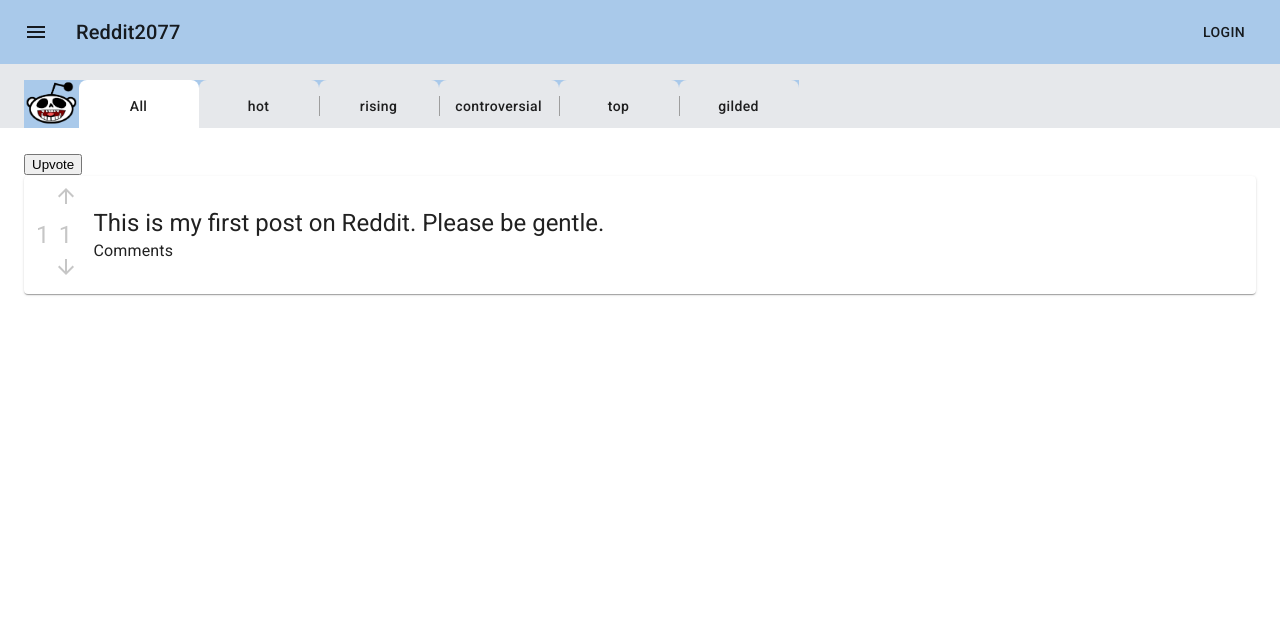
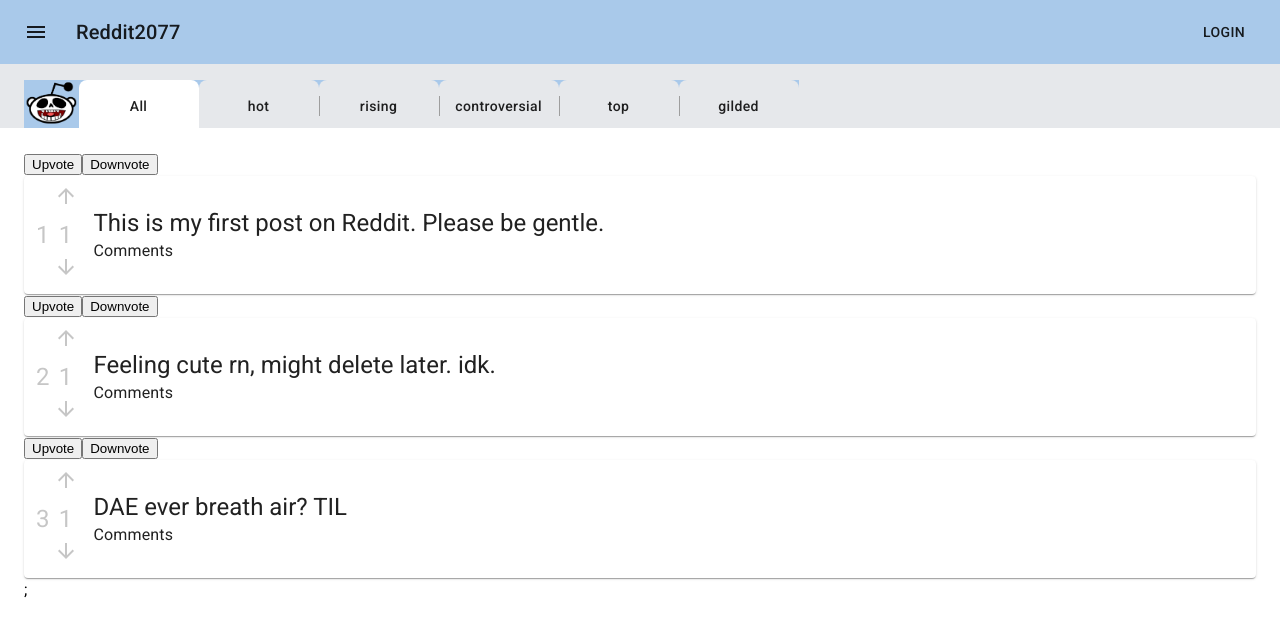
Before and after one commit to FluentZap/Reddit2077, a React (Create React App) app: page / in a window 1280 px wide. Shown: the top 636 px of the page. Built offline with nearby package versions, Linux system fonts and the light colour scheme.

Commit message:
upvate and downvote state change

```diff
--- a/src/components/Feed.jsx
+++ b/src/components/Feed.jsx
@@ -4,68 +4,50 @@
 
 export default function Feed() {
 
-  const [posts, setPost] = useState({
+  let [posts, setPost] = useState([{
     number: 1,
     count: 1,
     title: "This is my first post on Reddit. Please be gentle.",
     image: '',
     id: v4()
   },
-  // {
-  //   number: 2,
-  //   count: 1,
-  //   title: "Feeling cute rn, might delete late. idk.",
-  //   image: '',
-  //   id: v4()
-  // },
-  // {
-  //   number: 3,
-  //   count: 1,
-  //   title: "DAE every breath air? TIL",
-  //   image: '',
-  //   id: v4()
-  // }]
+  {
+    number: 2,
+    count: 1,
+    title: "Feeling cute rn, might delete later. idk.",
+    image: '',
+    id: v4()
+  },
+  {
+    number: 3,
+    count: 1,
+    title: "DAE ever breath air? TIL",
+    image: '',
+    id: v4()
+  }]
   );
 
-  function upvote(index, newposts) {
-    newposts[index].count++;
-    setPost(newposts);
-  }
-
-  function downvote() {
-
-  }
 
   return (
     <div>
+      {posts.map((newPost, index) =>
         <div>
           <button onClick={() => setPost(prevState => {
-            return {...prevState, count: prevState.count + 1}
+            let newState = [...prevState];
+            newState[index].count++;
+            return newState;
           })}>
             Upvote
           </button>
-          {/* <button onClick={() => setPost(posts[index].count - 1)}>
-            Downvote
-          </button> */}
-          <Post
-            number={posts.number}
-            count={posts.count}
-            title={posts.title}
-            image={posts.image}
-            key={posts.id}
-          />
-        </div>
 
-      {/* {posts.map((newPost, index) =>
-        <div>
           <button onClick={() => setPost(prevState => {
-            return {...prevState, count: prevState.count + 1}
+            let newState = [...prevState];
+            newState[index].count--;
+            return newState;
           })}>
-            Upvote
-          </button>
-          <button onClick={() => setPost(posts[index].count - 1)}>
             Downvote
           </button>
+
           <Post
             number={newPost.number}
             count={newPost.count}
@@ -74,7 +56,7 @@
             key={newPost.id}
           />
         </div>
-      )}; */}
+      )};
     </div>
   )
 }
```
Also changed, not shown: src/components/NewPost.jsx (added, +56 -0 lines).
